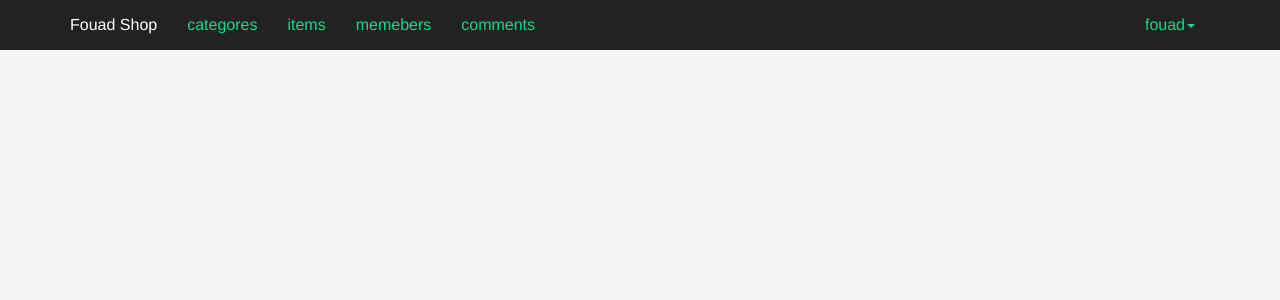
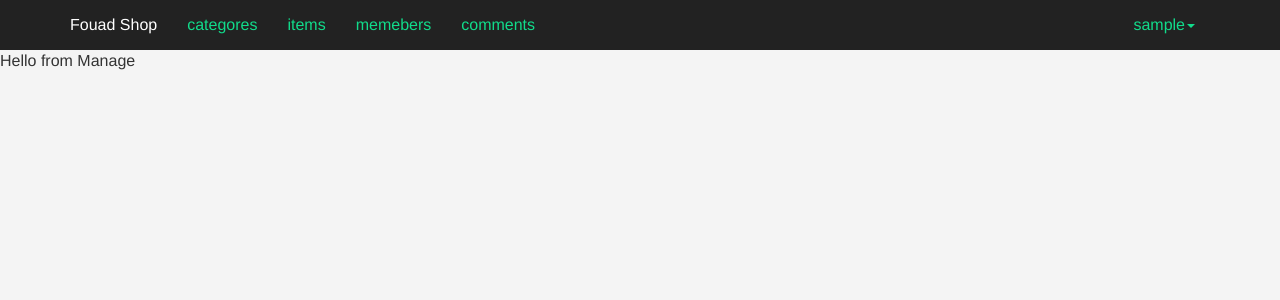
Before and after one commit to FoushWare/Holiday_PHP_SideProject, a PHP site: page /members.php in a window 1280 px wide. Shown: the top 300 px of the page. Run offline with PHP 8.4, Linux system fonts and the light colour scheme; the visitor is signed in with stand-in values (Sample User, id 1).

Commit message:
members page edite code

```diff
--- a/Admin/includes/templates/navbar.php
+++ b/Admin/includes/templates/navbar.php
@@ -22,9 +22,9 @@
         </ul>
         <ul class="nav navbar-nav navbar-right">
                         <li class="dropdown">
-                        <a class="dropdown-toggle" data-toggle="dropdown" role="button" aria-haspopup="true" aria-expanded="false">fouad<span class='caret'</span></a>
+                        <a class="dropdown-toggle" data-toggle="dropdown" role="button" aria-haspopup="true" aria-expanded="false"><?php echo $_SESSION['Username'] ?><span class='caret'</span></a>
                                 <ul class='dropdown-menu'>
-                                  <li ><a href="members.php?do=Edit">Edit</a></li>
+                                <li ><a href="members.php?do=Edit&userid=<?php echo $_SESSION['ID']?>">Edit profile</a></li>
                                   <li><a href="#">Settings</a></li>
                                   <li><a href="logout.php">Logout</a></li>
                                 </ul>
--- a/Admin/members.php
+++ b/Admin/members.php
@@ -12,12 +12,27 @@ include 'init.php';
 //This variable $do we will use it to split the page
 $do = isset($_GET['do']) ? $_GET['do'] : 'Manage';
 
+
 //This Step will split the Page
-if($do== 'Edit'){ //brace stat of Edit page
+if($do == 'Edit'){ //brace stat of Edit page
+
+/*****Don't forget we pass the userid with the URL to make changes to the user profile
+ ***i know this can be hackable cause if i change $userid from URL i'll
+ *** change setting of other user  ---but-- :) this account for admin and
+ ***he/she have every privileges of him and all users*/
+$userid=isset($_GET['userid']) && is_numeric($_GET['userid']) ? intval($_GET['userid']) : 0;
+
+//SELECT All data depend of this id
+$stmt = $con->prepare("SELECT * FROM users WHERE UserID = ? LIMIT 1");
+
+$stmt->execute(array($userid));
+$row=$stmt->fetch();
+$count= $stmt->rowCount();
+if($count>0){//if the user exists it will go to the form
 ?>
 
 <div class="container">
-<form class="form-horizontal">
+<form class="form-horizontal" action="?do=Update" method="POST">
 <!-- Start username Field-->
     <div class="form-group form-group-lg">
             <label  class="col-sm-2 control-label">UserName</label>
@@ -68,19 +83,33 @@ if($do== 'Edit'){ //brace stat of Edit page
 </form>
 </div>  <!--End of container-->
 
+<?php }//End of count>0 condition
+
+//if there is no id with that request
+else{
+    echo "<div class='container'>";
+    echo"<div class='alert alert-danger'>There No such ID</div>";
+    echo"</div>";
+
+
+}
+
+?>
 
 <?php } //brace End of Edit page
 
 
 else if($do == 'Add'){ //brace start of Add page
+echo 'Hello from Add';
 ?>
 
 
 <?php } //brace End of Add page
 
 
-else if($do == 'Mange'){//brace start of Manage page
+else if($do == 'Manage'){//brace start of Manage page
 
+echo 'Hello from Manage';
 ?>
 
 <?php } //brace End of Manage page
@@ -88,23 +117,27 @@ else if($do == 'Mange'){//brace start of Manage page
 
 else if($do == 'Insert'){ //brace Start of Insert page
 
-
+echo 'Hello from Insert';
 ?>
 
 <?php } //brace End of Insert page
 
 else if($do == 'Update'){//brace Start of Update page
-
+echo '<div>Hello from update</div>';
 ?>
 <?php } //brace End of Update page
 
 else if($do == 'Delete'){ //brace start of Delete page
+
+echo 'Hello from Delete';
 ?>
 
 <?php } //brace End of Delete page
 
 
 else if($do == 'Activate'){ //brace start of Activate page
+
+echo 'Hello from Activate';
 ?>
 <?php } //brace End of Activate page
 
```
